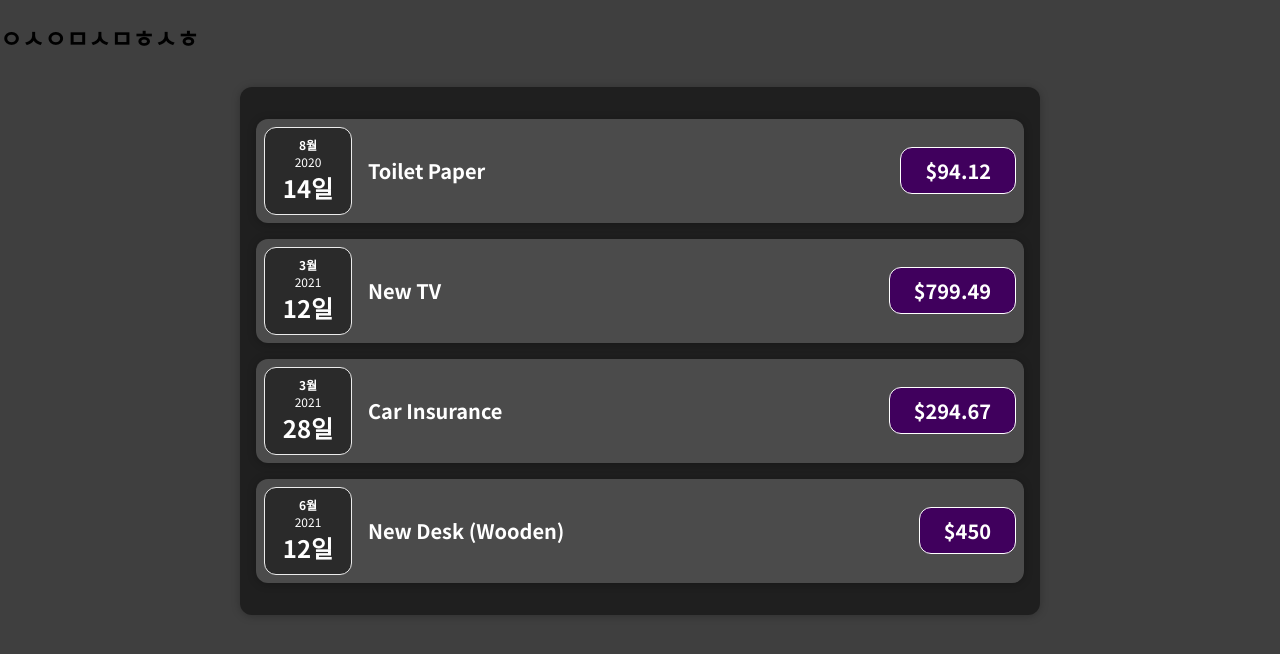
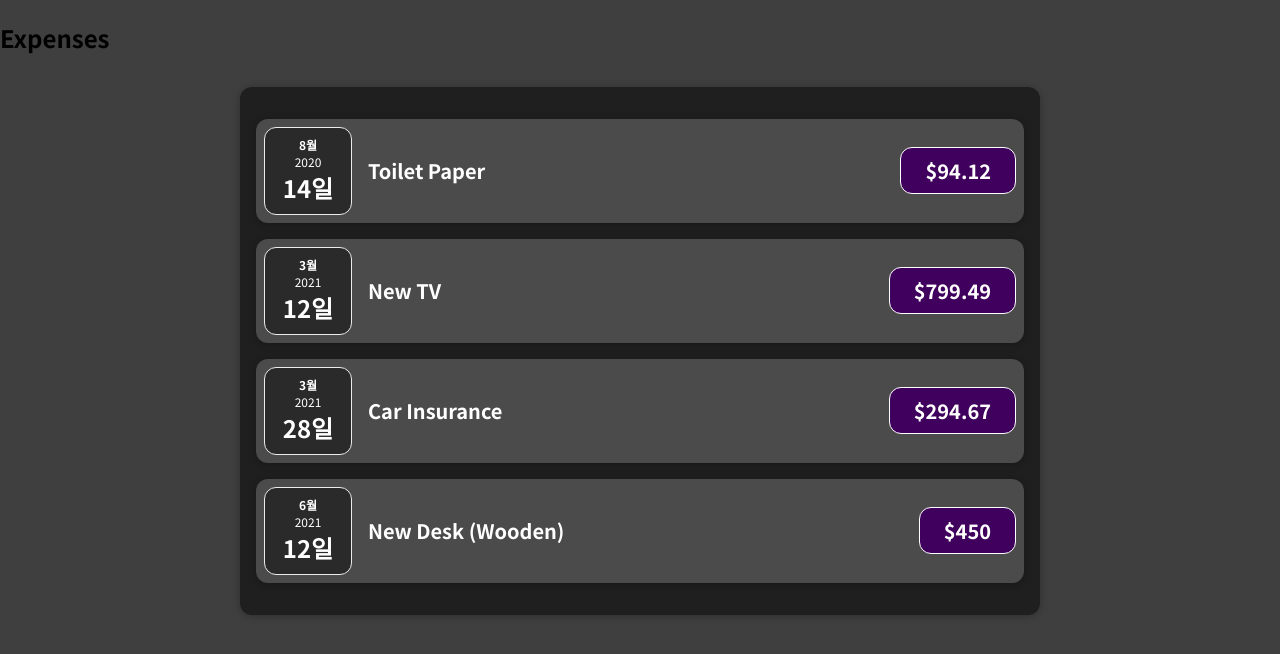
Before and after one commit to eunhoya/react-expense_List-UD, a React (Create React App) app: page / in a window 1280 px wide. Shown: the top 654 px of the page. Built offline with nearby package versions, Linux system fonts and the light colour scheme.

Commit message:
expenses 완성

```diff
--- a/src/App.js
+++ b/src/App.js
@@ -29,7 +29,7 @@ function App() {
   ];
   return (
     <div>
-      <h2> ㅇㅅㅇㅁㅅㅁㅎㅅㅎ</h2>
+      <h2>Expenses</h2>
       <Expenses items={expenses} />
     </div>
   );
```
